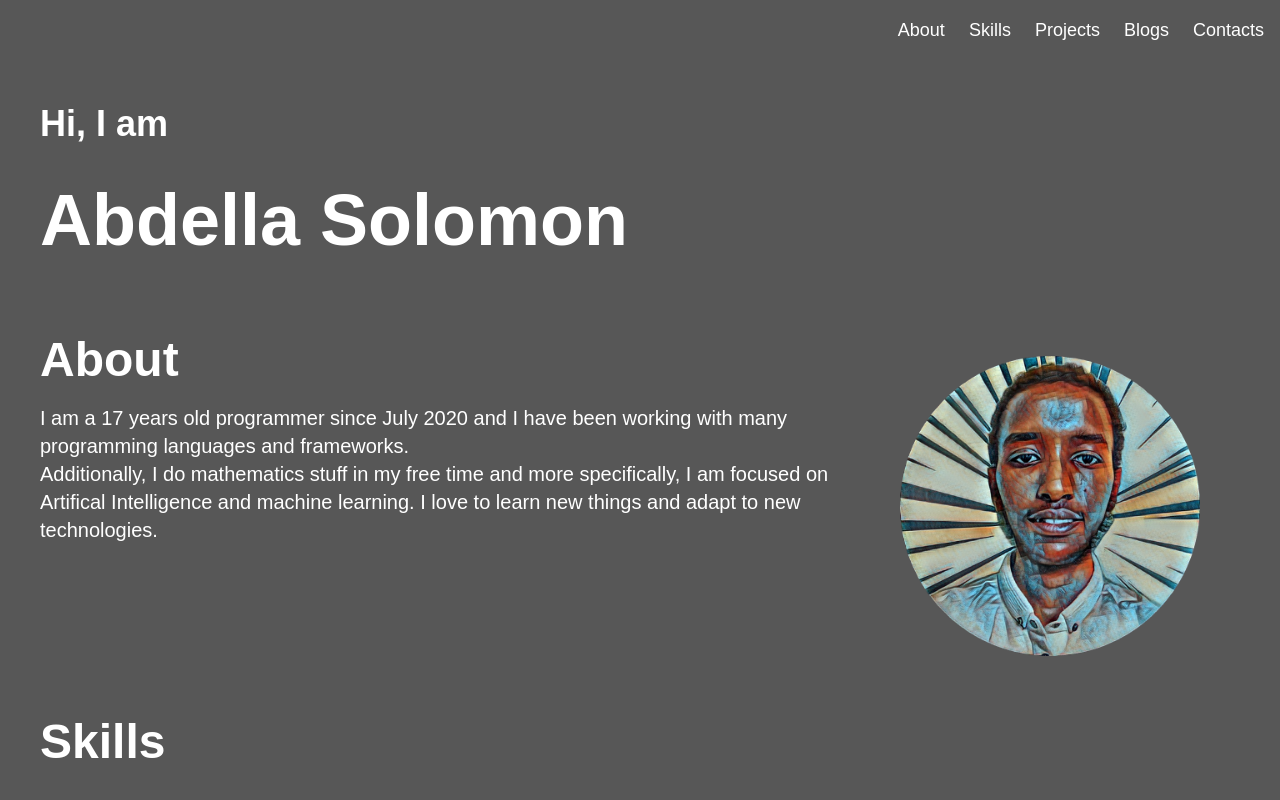
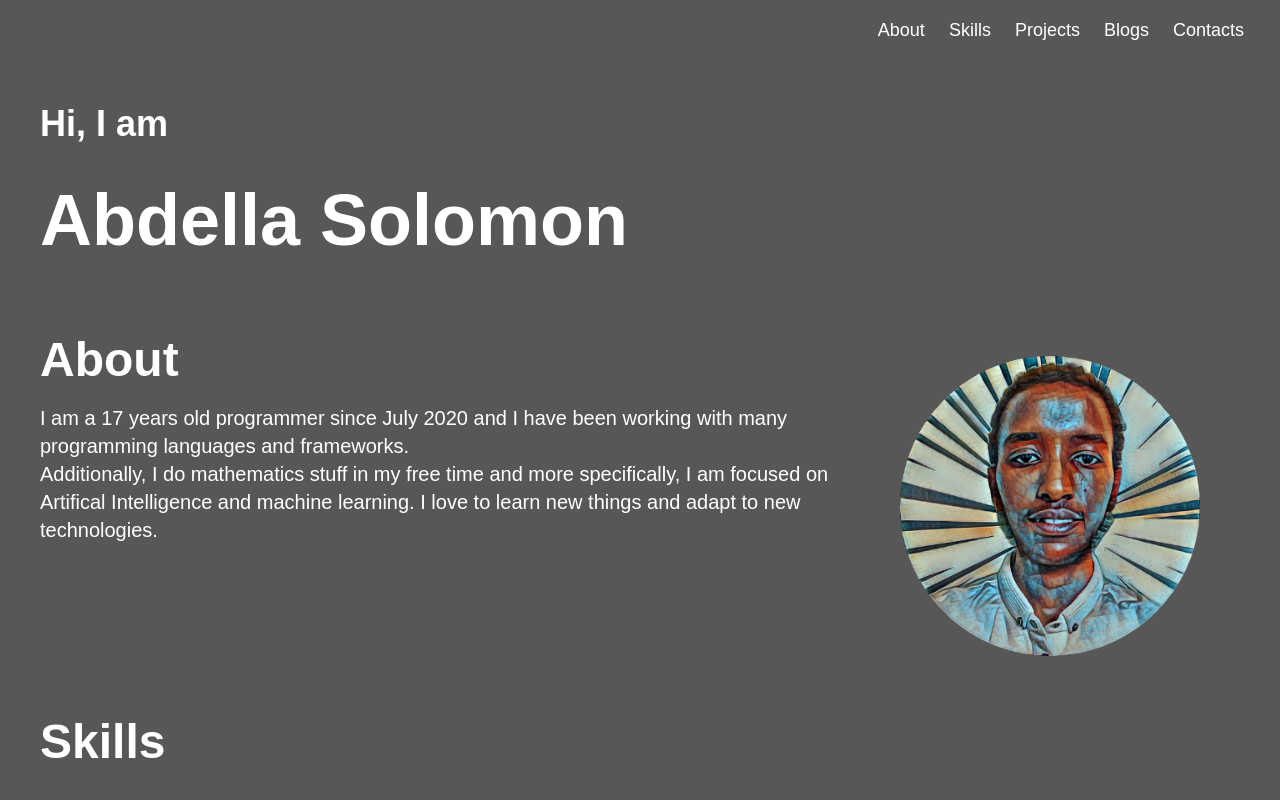
Before and after one commit to Abdesol/My-Website, a Next.js app: page / in a window 1280 px wide. Shown: the top 800 px of the page. Built offline with nearby package versions, Linux system fonts and the light colour scheme.

Commit message:
fixed padding from navbar

```diff
--- a/components/navbar.js
+++ b/components/navbar.js
@@ -44,7 +44,7 @@ const Navbar = () => {
     <>
       <div className="flex sticky top-0 z-[1000] bottom-16 w-full items-center px-4 mx-auto min-w-[450px]">
         <nav
-          className="hidden md:block z-10 w-full py-4 h-16"
+          className="hidden md:block z-10 w-full py-4 h-16 mr-5"
           aria-labelledby="header-navigation"
         >
           <h2 className="sr-only" id="header-navigation">
```
